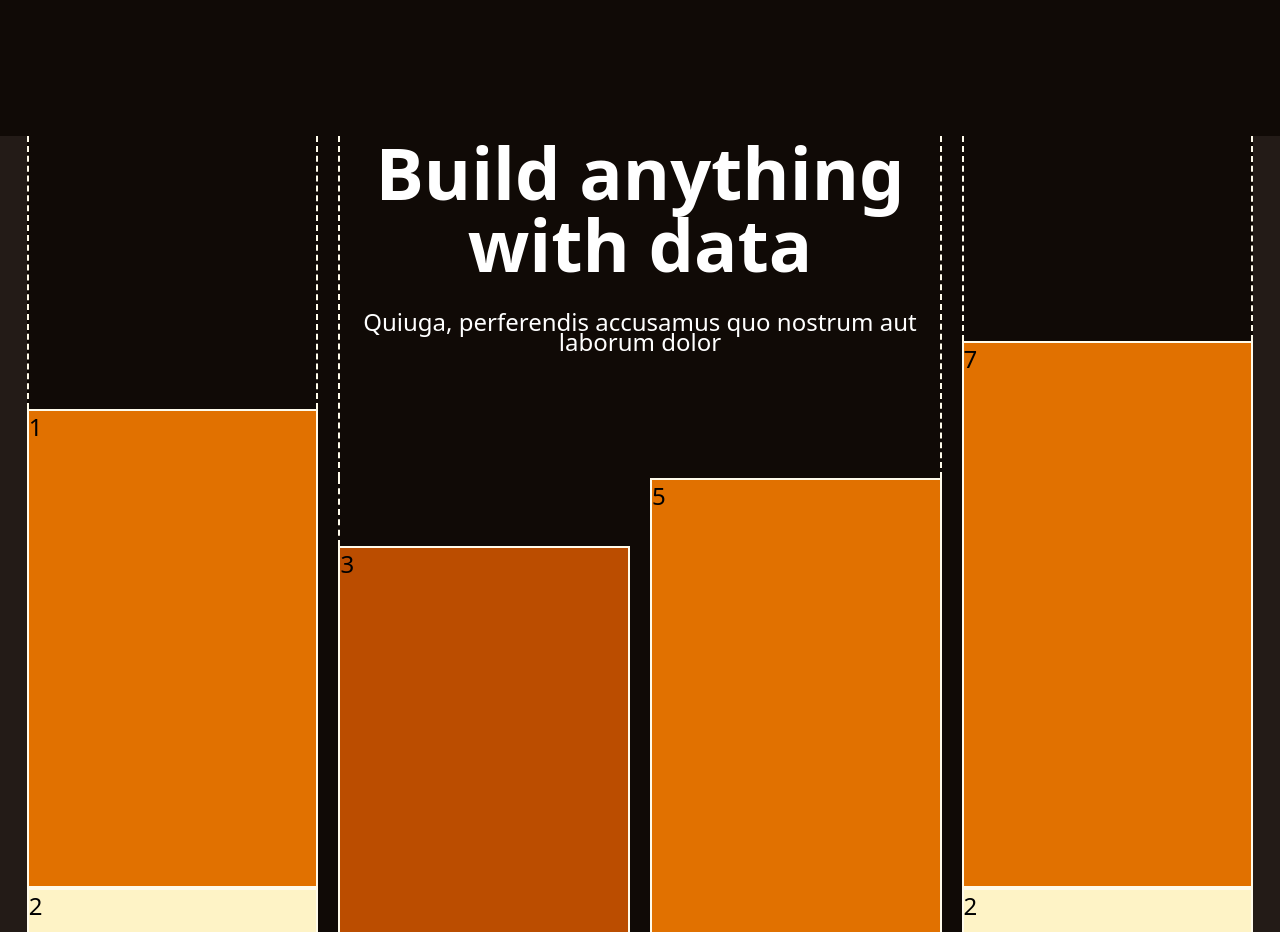
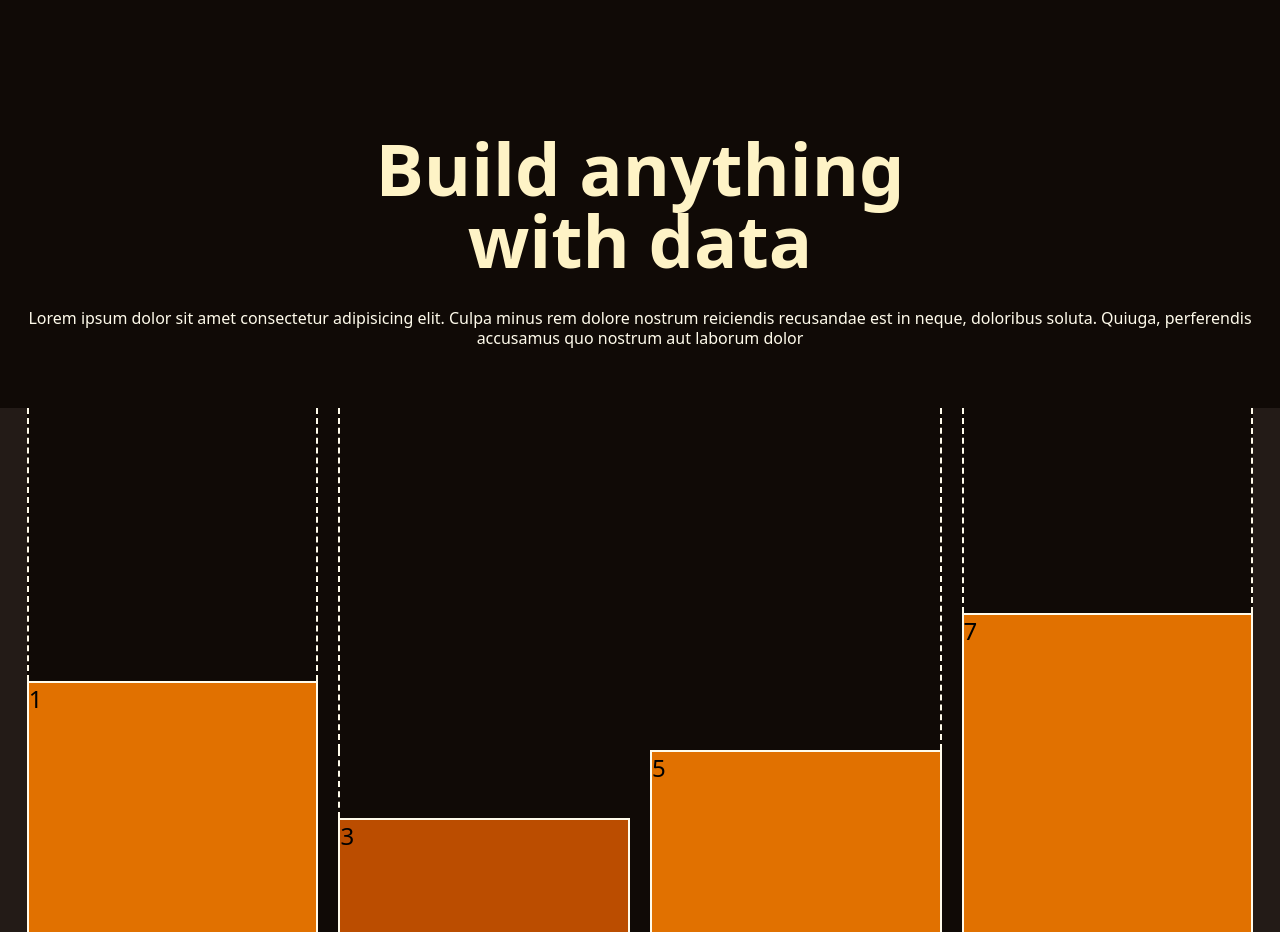
Before and after one commit to rohit-debnath24/Project-HEX, a React (Vite) app in the folder HEX/: page / in a window 1280 px wide. Shown: the part 8940-9872 px from the top of the page. Built offline with nearby package versions, Linux system fonts and the light colour scheme.

Commit message:
build page made responsive

```diff
--- a/HEX/src/Pages/BuildAnythingPage.jsx
+++ b/HEX/src/Pages/BuildAnythingPage.jsx
@@ -3,11 +3,12 @@ import React from 'react'
 const BuildAnythingPage = () => {
   return (
     <>
-      <div className=" flex flex-cols-3 gap-0   py-1">
+      <div class="text-7xl font-semibold text-center text-amber-100">Build anything <br />with data</div> <div class="font-thin leading-5 pt-8 text-center text-amber-50 mb-14">Lorem ipsum dolor sit amet consectetur adipisicing elit. Culpa minus rem dolore nostrum reiciendis recusandae est in neque, doloribus soluta. Quiuga, perferendis accusamus quo nostrum aut laborum dolor</div>
+      <div className=" flex flex-cols-3 gap-0  overflow-x-auto py-1">
         <div className="w-7 lg:h-[1640px]   bg-[#231b17]"></div>
         <div className="w-screen ">
 
-          <div class=" min-w-300 lg:h-[1640px] text-2xl grid grid-cols-4  grid-rows-24 gap-x-5 overflow-x-hidden  ">
+          <div class=" min-w-300 lg:h-[1640px] text-2xl grid grid-cols-4  grid-rows-24 gap-x-5   ">
 
             <div class=" col-span-1 border-l-2 border-r-2 border-amber-50 row-span-4 row-start-1 border-dashed"></div>
             <div class=" col-span-1 bg-amber-600 border-2 border-amber-50 row-span-7 row-start-5">1</div>
@@ -19,7 +20,7 @@ const BuildAnythingPage = () => {
             <div class=" row-span-4 bg-amber-200 border-2 border-amber-50 col-span-1 row-start-16">4</div>
             <div class=" col-span-1  border-r-2 border-l-2 border-amber-50 row-span-5 border-b-2 row-start-20 border-dashed"></div>
             {/* <div class=" col-span-1   border-l-2 border-r-2 border-amber-50 row-span-5 row-start-1"></div> */}
-            <div class=" col-span-2   border-l-2 border-r-2 border-amber-50 row-span-5 row-start-1 text-wrap border-dashed text-white"><div class="text-7xl font-semibold text-center">Build anything <br />with data</div> <div class="font-thin leading-5 pt-8 text-center"> Quiuga, perferendis accusamus quo nostrum aut laborum dolor</div></div>
+            <div class=" col-span-2   border-l-2 border-r-2 border-amber-50 row-span-5 row-start-1 text-wrap border-dashed text-white"><div class="text-7xl font-semibold text-center text-transparent">Build anything <br />with data</div> <div class="font-thin leading-5 pt-8 text-center text-transparent"> Quiuga, perferendis accusamus quo nostrum aut laborum dolor</div></div>
             <div class=" col-span-1 bg-amber-600 border-2 border-amber-50 row-span-8 row-start-6">5</div>
             <div class=" row-span-8 bg-amber-300 border-2 border-amber-50 col-span-1 row-start-14">6</div>
             <div class=" col-span-1  border-r-2 border-l-2 border-amber-50 row-span-3 border-b-2 row-start-22 border-dashed"></div>
```
